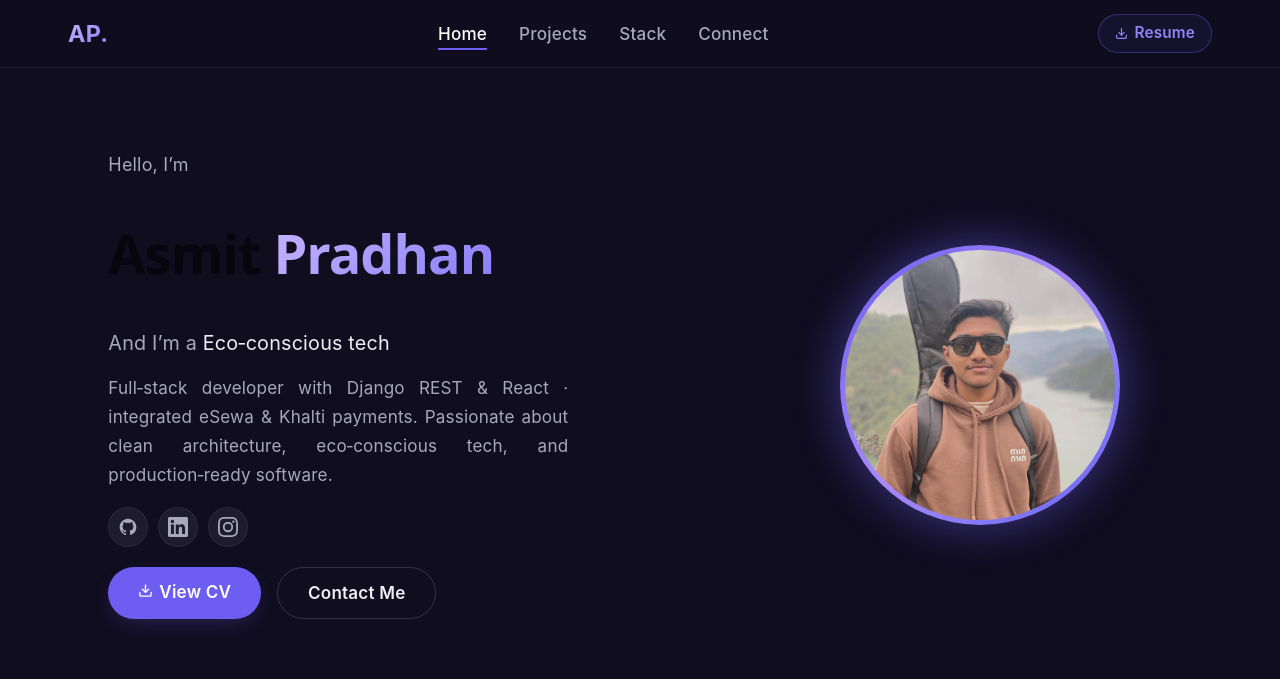
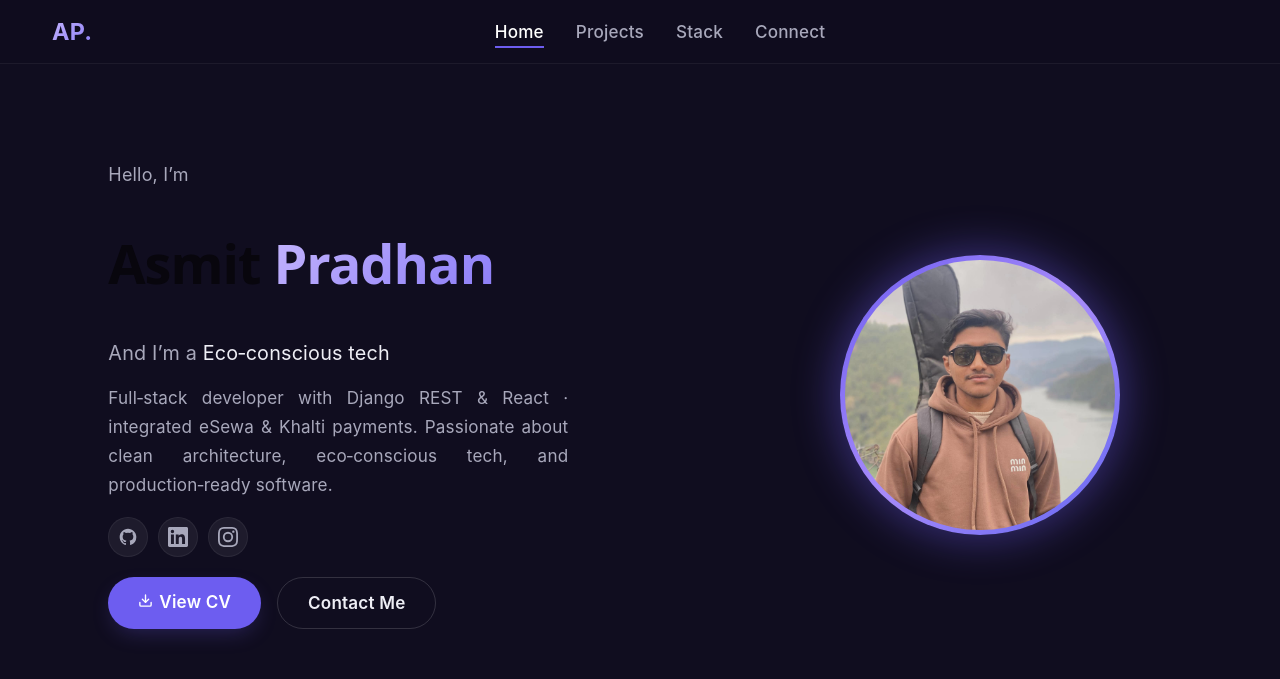
Before and after one commit to ASMIT123445/Portfolio, a React (Vite) app: page / in a window 1280 px wide. Shown: the top 679 px of the page. Built offline with nearby package versions, Linux system fonts and the light colour scheme.

Commit message:
updated margin and added images for project display

```diff
--- a/src/components/Footer.jsx
+++ b/src/components/Footer.jsx
@@ -53,10 +53,6 @@ const Footer = () => {
           ))}
         </div>
 
-        <button className="dark-mode">
-          Dark mode
-        </button>
-
 
         <div className="footer-right">
           <a href="mailto:asmitpradhan321@gmail.com" className="footer-email">
--- a/src/components/Navbar.jsx
+++ b/src/components/Navbar.jsx
@@ -56,31 +56,6 @@ const Navbar = () => {
           ))}
         </ul>
         <div className="nav-right">
-          <a
-            href="/AsmitPradhan_CV.pdf"
-            target="_blank"
-            rel="noopener noreferrer"
-            className="btn-nav-resume"
-            download="AsmitPradhan_CV.pdf"
-          >
-            <svg
-              xmlns="http://www.w3.org/2000/svg"
-              width="13"
-              height="13"
-              viewBox="0 0 24 24"
-              fill="none"
-              stroke="currentColor"
-              strokeWidth="2.2"
-              strokeLinecap="round"
-              strokeLinejoin="round"
-              aria-hidden="true"
-            >
-              <path d="M21 15v4a2 2 0 0 1-2 2H5a2 2 0 0 1-2-2v-4"/>
-              <polyline points="7 10 12 15 17 10"/>
-              <line x1="12" y1="15" x2="12" y2="3"/>
-            </svg>
-            Resume
-          </a>
           <button
             className={`hamburger ${isOpen ? 'active' : ''}`}
             onClick={() => setIsOpen(!isOpen)}
--- a/src/styles/portfolio.css
+++ b/src/styles/portfolio.css
@@ -40,13 +40,13 @@ body {
 .container {
   max-width: 1240px;
   margin: 0 auto;
-  padding: 0 48px;
+  padding: 0 32px;
   position: relative;
   z-index: 2;
 }
 
 section {
-  padding: 100px 0 80px;
+  padding: 80px 0 60px;
   position: relative;
 }
 
@@ -60,7 +60,7 @@ section:not(:first-of-type)::before {
 }
 
 @media (max-width: 768px) {
-  .container { padding: 0 24px; }
+  .container { padding: 0 16px; }
 }
 
 /* ─── NAVBAR ────────────────────────────────────── */
@@ -527,7 +527,7 @@ body.light-mode h1, body.light-mode h2, body.light-mode h3 {
 .projects-grid {
   display: grid;
   grid-template-columns: repeat(3, 1fr);
-  gap: 24px;
+  gap: 15px;
 }
 
 @media (max-width: 1024px) { .projects-grid { grid-template-columns: repeat(2, 1fr); } }
@@ -639,8 +639,8 @@ body.light-mode h1, body.light-mode h2, body.light-mode h3 {
   line-height: 1.6;
   margin-top: 4px;
   display: -webkit-box;
-  -webkit-line-clamp: 2;
-  line-clamp: 2;
+  -webkit-line-clamp: 3;
+  line-clamp: 3;
   -webkit-box-orient: vertical;
   overflow: hidden;
 }
```
Also changed, not shown: src/assets/deliverySimulation.png (added).
